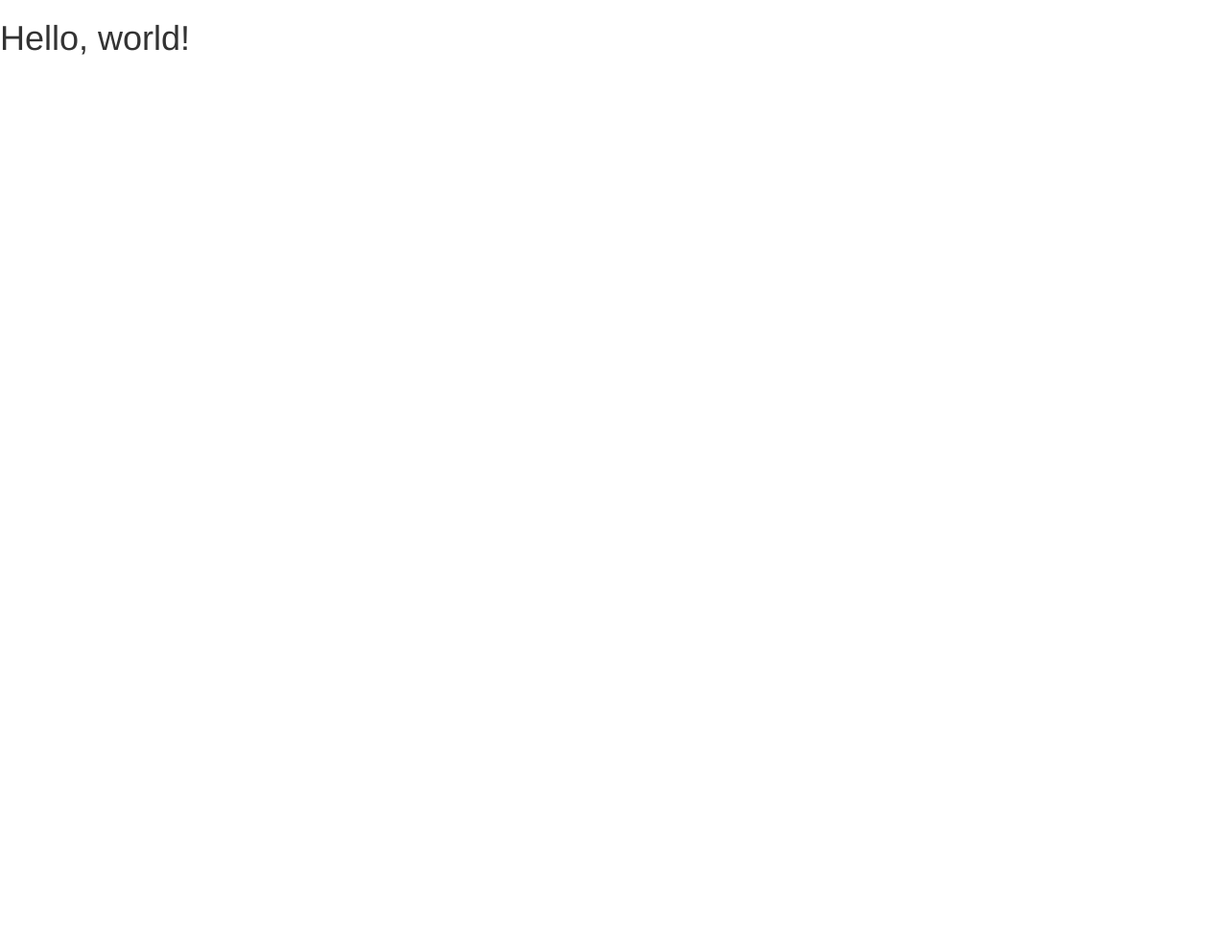
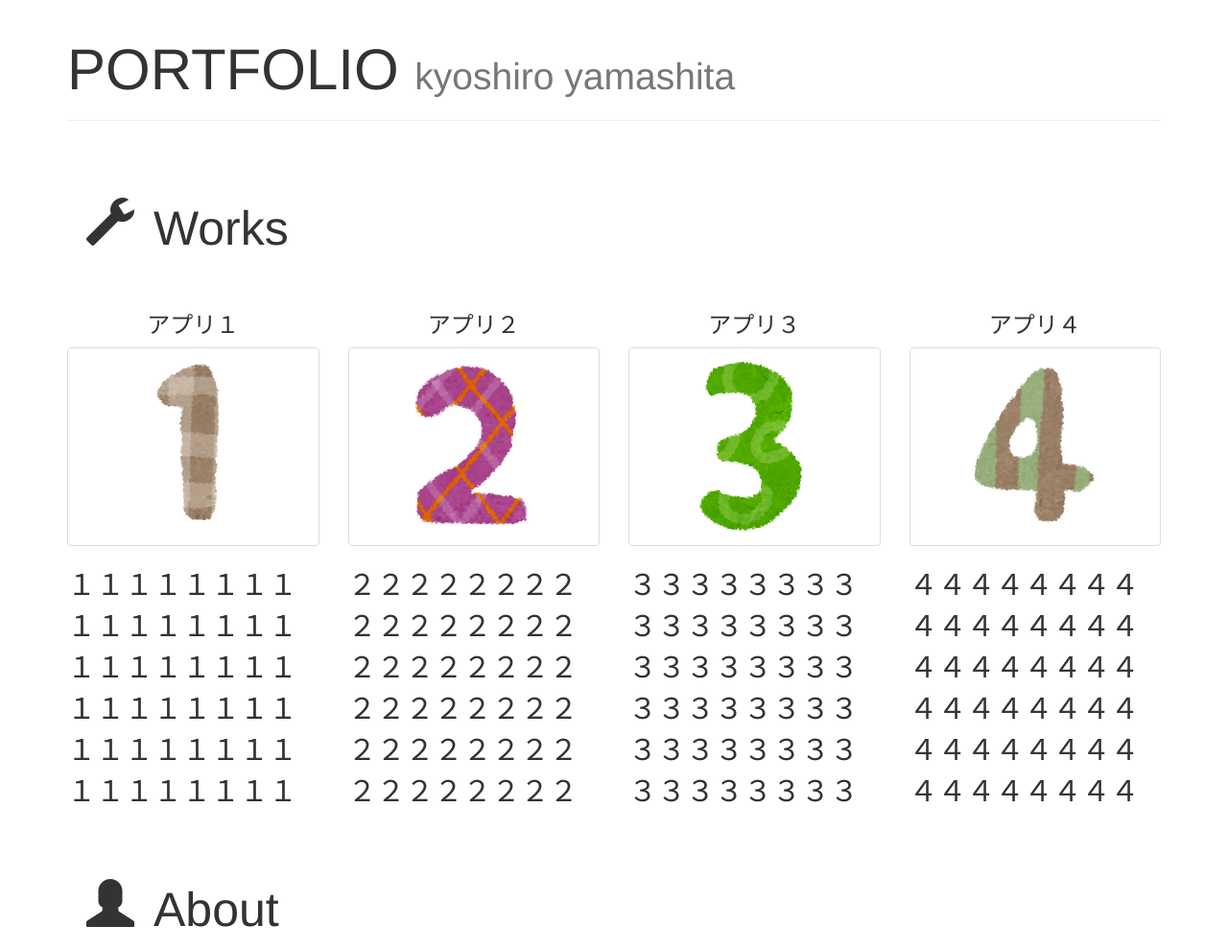
Before and after one commit to kyoremi/kyoremi.github.io, a plain HTML site: page index.html in a window 1280 px wide. Shown: the top 990 px of the page at 96% size. Before the commit the page ends 800 px from the top, so only its background shows below. Drawn offline with nearby package versions, Linux system fonts and the light colour scheme.

Commit message:
lesson4 submission Portfolio

```diff
--- a/index.html
+++ b/index.html
@@ -1,15 +1,66 @@
 <!DOCTYPE html>
 <html lang="ja">
-  <head>
+ <head>
     <meta charset="utf-8">
     <meta http-equiv="X-UA-Compatible" content="IE=edge">
     <meta name="viewport" content="width=device-width, initial-scale=1">
-    <title>Bootstrap Sample</title>
+    <title>kyoshiro yamashita portfolio</title>
     <link rel="stylesheet" href="//maxcdn.bootstrapcdn.com/bootstrap/3.3.5/css/bootstrap.min.css">
     <script src="//ajax.googleapis.com/ajax/libs/jquery/1.11.3/jquery.min.js"></script>
     <script src="//maxcdn.bootstrapcdn.com/bootstrap/3.3.5/js/bootstrap.min.js"></script>
-  </head>
-  <body>
-    <h1>Hello, world!</h1>
-  </body>
+    <link rel="stylesheet" href="portfolio.css" >
+ </head>
+ <body>
+  <div class="container">
+  <div class="page-header">
+   <h1>PORTFOLIO  <small>kyoshiro yamashita</small></h1>
+  </div>
+ </br>
+ <h2><span class="glyphicon glyphicon-wrench" aria-hidden="true"></span>Works</h2>
+ </br>
+ <div class="row">
+  <div class="col-xs-6 col-md-3">
+      <h3>アプリ１</h3>
+    <a href="#" class="thumbnail">
+      <img src="number_1.png" alt="...">
+      </a>
+      <p>１１１１１１１１１１１１１１１１１１１１１１１１１１１１１１１１１１１１１１１１１１１１１１１１</p>
+  </div>
+  <div class="col-xs-6 col-md-3">
+      <h3>アプリ２</h3>
+    <a href="#" class="thumbnail">
+      <img src="number_2.png" alt="...">
+    </a>
+    <p>２２２２２２２２２２２２２２２２２２２２２２２２２２２２２２２２２２２２２２２２２２２２２２２２</p>
+  </div>
+  <div class="col-xs-6 col-md-3">
+      <h3>アプリ３</h3>
+    <a href="#" class="thumbnail">
+      <img src="number_3.png" alt="...">
+    </a>
+    <p>３３３３３３３３３３３３３３３３３３３３３３３３３３３３３３３３３３３３３３３３３３３３３３３３</p>
+  </div>
+  <div class="col-xs-6 col-md-3">
+      <h3>アプリ４</h3>
+    <a href="#" class="thumbnail">
+      <img src="number_4.png" alt="...">
+    </a>
+    <p>４４４４４４４４４４４４４４４４４４４４４４４４４４４４４４４４４４４４４４４４４４４４４４４４</p>
+  </div>
+  </div>
+
+  </br>
+
+  <h2><span class="glyphicon glyphicon-user" aria-hidden="true"></span>About</h2>
+  <div id="photo">
+      <img src="photo.jpg">
+　</div>
+　<div>
+　    <section>
+　    <p>大学３年の山下恭史朗です</p>
+　    <p>プログラミング始めました。</p>
+　    <p>是非<a href="">GitHub</a>のユーザーページ見てください！</p>
+　    </section>
+</div>
+ </body>
 </html>
--- /dev/null
+++ b/portfolio.css
@@ -0,0 +1,38 @@
+nav p {
+    margin:0px 100px;
+    display:inline;
+}
+
+h1{
+    font-size:60px;
+}
+
+h2{
+    font-size: 50px
+}
+
+div h3{
+    text-align:center;
+}
+
+#photo img{
+    max-width: 500px;
+  border: 5px solid #fff;
+  border-radius: 100%;
+}
+#photo{
+    text-align:center;
+}
+
+p{
+    font-family:YuGothic,"游ゴシック","メイリオ",Meiryo,"ヒラギノ角ゴ pro W3","Hiragino Kaku Gothic Pro",sans-serif;
+    font-size:30px;
+}
+
+h2 span{
+    padding:20px;
+}
+section{
+    margin:0px 10px;
+    text-align:center;
+}
```
Also changed, not shown: number_1.png (added), number_2.png (added), number_3.png (added), number_4.png (added), photo.jpg (added), saozai.txt (added).
